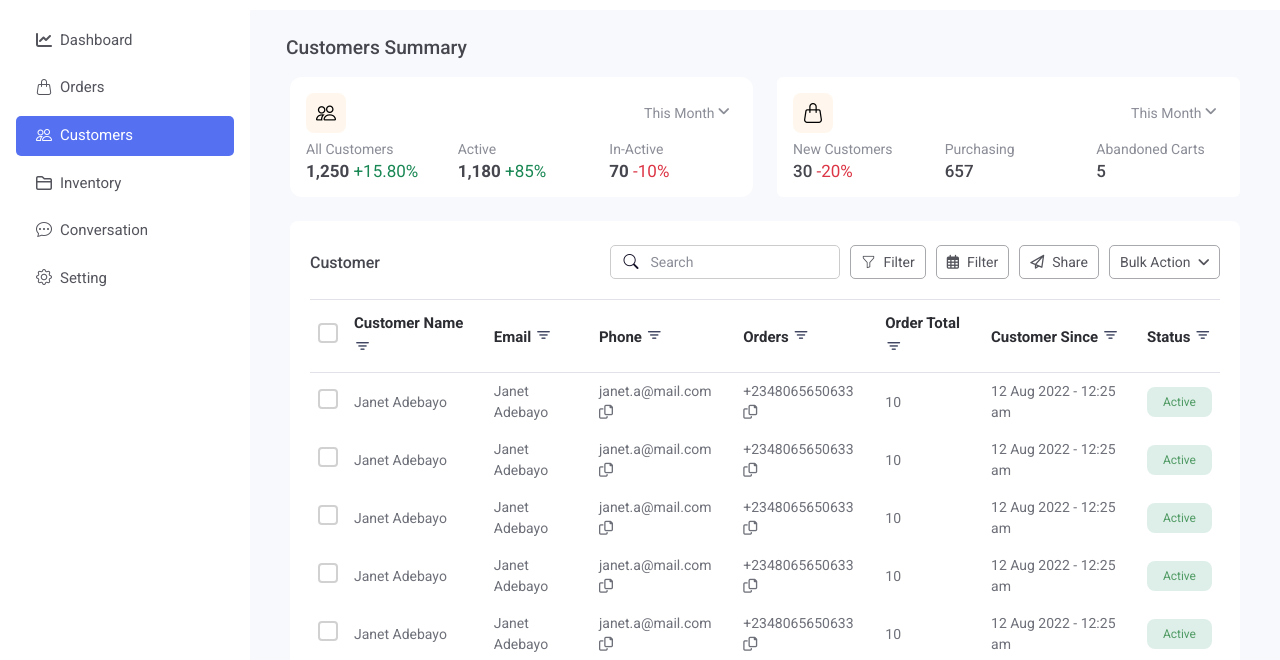
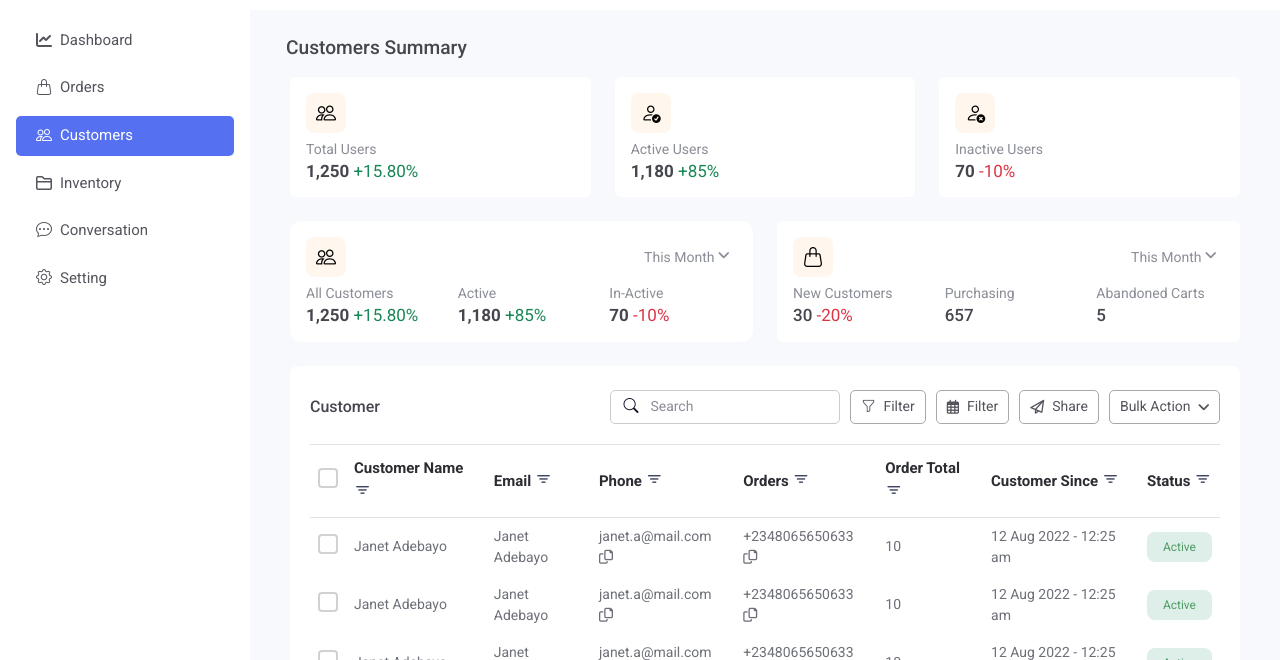
Before and after one commit to puja-dev404/BE_ecommerce, a plain HTML site: page Customer.html in a window 1280 px wide. Shown: the part 59-719 px from the top of the page. Drawn offline with nearby package versions, Linux system fonts and the light colour scheme.

Commit message:
after merge

```diff
--- a/Customer.html
+++ b/Customer.html
@@ -13,6 +13,7 @@
   <link rel="stylesheet" href="./assets/css/nav.css">
   <link rel="stylesheet" href="./assets/css/orders.css">
 </head>
+
 <body>
   <div class="container-fluid p-0">
     <!-- Sidebar -->
@@ -93,6 +94,52 @@
         <!-- Orders Content -->
         <section class="container-fluid px-4">
           <div class="row text-center g-4">
+            <!-- Total Users Card -->
+            <div class="col-lg-4">
+              <article class="order-box p-3 bg-white rounded h-100">
+                <div class="d-flex align-items-center justify-content-between mb-2">
+                  <div class="icon-box d-flex align-items-center justify-content-center p-2">
+                    <i class="bi bi-people fs-5"></i>
+                  </div>
+                </div>
+                <div class="text-start">
+                  <p class="mb-1 custom-text-muted">Total Users</p>
+                  <h5 class="mb-0 custom-box-count fw-bold">1,250 <span class="text-success fw-normal">+15.80%</span>
+                  </h5>
+                </div>
+              </article>
+            </div>
+
+            <!-- Active Users Card -->
+            <div class="col-lg-4">
+              <article class="order-box p-3 bg-white rounded h-100">
+                <div class="d-flex align-items-center justify-content-between mb-2">
+                  <div class="icon-box d-flex align-items-center justify-content-center p-2">
+                    <i class="bi bi-person-check fs-5"></i>
+                  </div>
+                </div>
+                <div class="text-start">
+                  <p class="mb-1 custom-text-muted">Active Users</p>
+                  <h5 class="mb-0 custom-box-count fw-bold">1,180 <span class="text-success fw-normal">+85%</span></h5>
+                </div>
+              </article>
+            </div>
+
+            <!-- Inactive Users Card -->
+            <div class="col-lg-4">
+              <article class="order-box p-3 bg-white rounded h-100">
+                <div class="d-flex align-items-center justify-content-between mb-2">
+                  <div class="icon-box d-flex align-items-center justify-content-center p-2">
+                    <i class="bi bi-person-x fs-5"></i>
+                  </div>
+                </div>
+                <div class="text-start">
+                  <p class="mb-1 custom-text-muted">Inactive Users</p>
+                  <h5 class="mb-0 custom-box-count fw-bold">70 <span class="text-danger fw-normal">-10%</span></h5>
+                </div>
+              </article>
+            </div>
+
             <!-- 1st Order Box -->
             <div class="col-lg-6">
               <article class="order-box p-3  h-100">
@@ -115,11 +162,13 @@
                 <div class="row text-start">
                   <div class="col">
                     <p class="mb-1 custom-text-muted">All Customers</p>
-                    <h5 class="mb-0 custom-box-count fw-bold">1,250 <span class="text-success fw-normal">+15.80%</span></h5>
+                    <h5 class="mb-0 custom-box-count fw-bold">1,250 <span class="text-success fw-normal">+15.80%</span>
+                    </h5>
                   </div>
                   <div class="col">
                     <p class="mb-1 custom-text-muted">Active</p>
-                    <h5 class="mb-0 custom-box-count fw-bold">1,180 <span class="text-success fw-normal">+85%</span></h5>
+                    <h5 class="mb-0 custom-box-count fw-bold">1,180 <span class="text-success fw-normal">+85%</span>
+                    </h5>
                   </div>
                   <div class="col">
                     <p class="mb-1 custom-text-muted">In-Active</p>
@@ -225,7 +274,8 @@
                           <span></span>
                         </label>
                       </td>
-                    <td onclick="window.location.href='view-customer.html';" style="cursor: pointer;">Janet Adebayo</td>
+                      <td onclick="window.location.href='view-customer.html';" style="cursor: pointer;">Janet Adebayo
+                      </td>
                       <td>Janet Adebayo</td>
                       <td>janet.a@mail.com <i class="fa-regular fa-copy"></i></td>
                       <td>+2348065650633 <i class="fa-regular fa-copy"></i></td>
@@ -240,7 +290,8 @@
                           <span></span>
                         </label>
                       </td>
-                      <td onclick="window.location.href='view-customer.html';" style="cursor: pointer;">Janet Adebayo</td>
+                      <td onclick="window.location.href='view-customer.html';" style="cursor: pointer;">Janet Adebayo
+                      </td>
                       <td>Janet Adebayo</td>
                       <td>janet.a@mail.com <i class="fa-regular fa-copy"></i></td>
                       <td>+2348065650633 <i class="fa-regular fa-copy"></i></td>
@@ -255,7 +306,8 @@
                           <span></span>
                         </label>
                       </td>
-                      <td onclick="window.location.href='view-customer.html';" style="cursor: pointer;">Janet Adebayo</td>
+                      <td onclick="window.location.href='view-customer.html';" style="cursor: pointer;">Janet Adebayo
+                      </td>
                       <td>Janet Adebayo</td>
                       <td>janet.a@mail.com <i class="fa-regular fa-copy"></i></td>
                       <td>+2348065650633 <i class="fa-regular fa-copy"></i></td>
@@ -270,7 +322,8 @@
                           <span></span>
                         </label>
                       </td>
-                      <td onclick="window.location.href='view-customer.html';" style="cursor: pointer;">Janet Adebayo</td>
+                      <td onclick="window.location.href='view-customer.html';" style="cursor: pointer;">Janet Adebayo
+                      </td>
                       <td>Janet Adebayo</td>
                       <td>janet.a@mail.com <i class="fa-regular fa-copy"></i></td>
                       <td>+2348065650633 <i class="fa-regular fa-copy"></i></td>
@@ -285,7 +338,8 @@
                           <span></span>
                         </label>
                       </td>
-                      <td onclick="window.location.href='view-customer.html';" style="cursor: pointer;">Janet Adebayo</td>
+                      <td onclick="window.location.href='view-customer.html';" style="cursor: pointer;">Janet Adebayo
+                      </td>
                       <td>Janet Adebayo</td>
                       <td>janet.a@mail.com <i class="fa-regular fa-copy"></i></td>
                       <td>+2348065650633 <i class="fa-regular fa-copy"></i></td>
@@ -300,7 +354,8 @@
                           <span></span>
                         </label>
                       </td>
-                      <td onclick="window.location.href='view-customer.html';" style="cursor: pointer;">Janet Adebayo</td>
+                      <td onclick="window.location.href='view-customer.html';" style="cursor: pointer;">Janet Adebayo
+                      </td>
                       <td>Janet Adebayo</td>
                       <td>janet.a@mail.com <i class="fa-regular fa-copy"></i></td>
                       <td>+2348065650633 <i class="fa-regular fa-copy"></i></td>
@@ -324,7 +379,7 @@
                       </select>
                     </div>
                     <span class="page-info light-text">Items per page</span>
-                <span class="page-info-text">1-10 of 200 items</span>
+                    <span class="page-info-text">1-10 of 200 items | Active - 100 | Inactive - 100</span>
                   </div>
                   <div class="pagination-right">
                     <div class="pagination-item">
```
Lines whose indentation alone changed are shown as unchanged.
